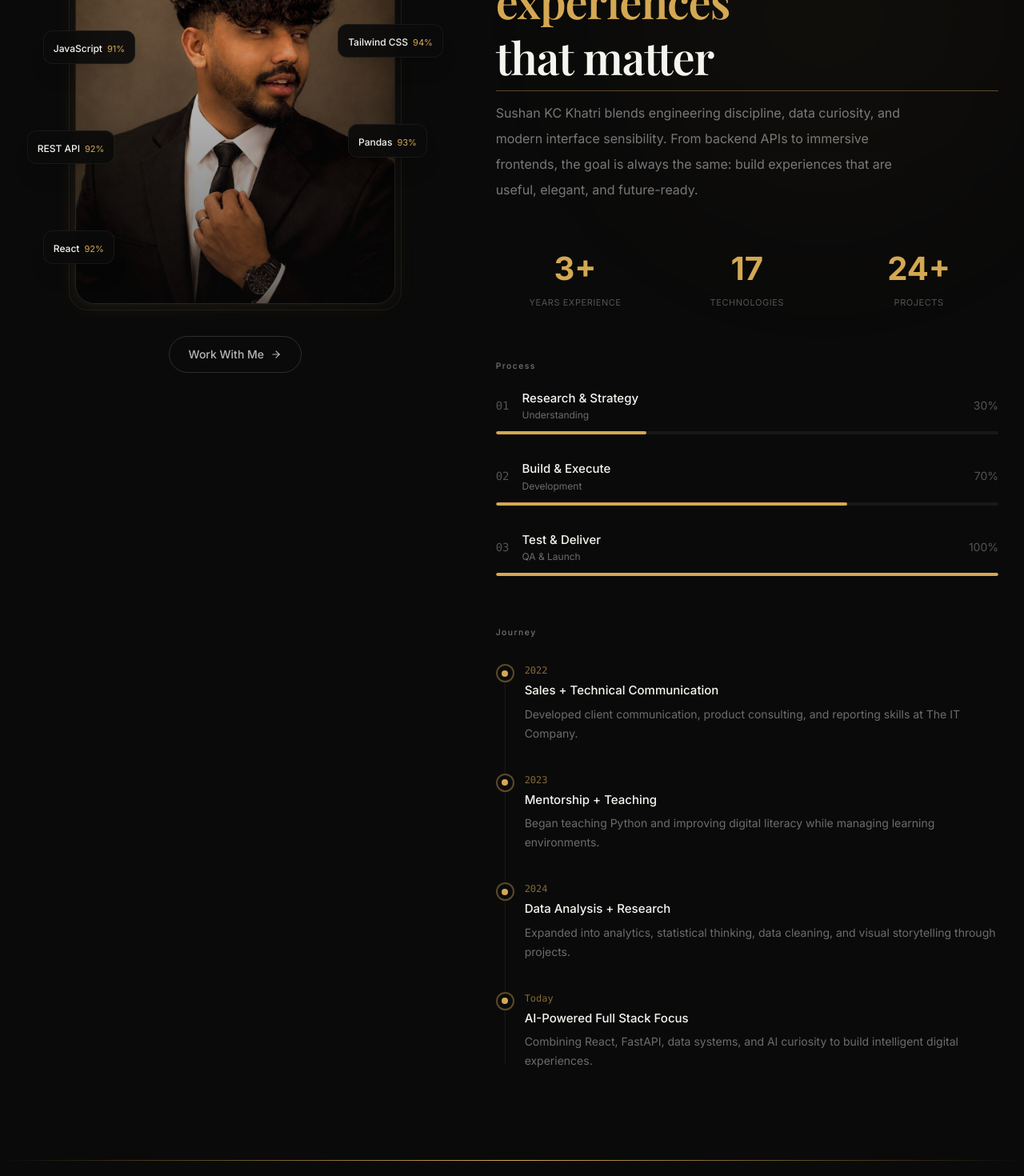
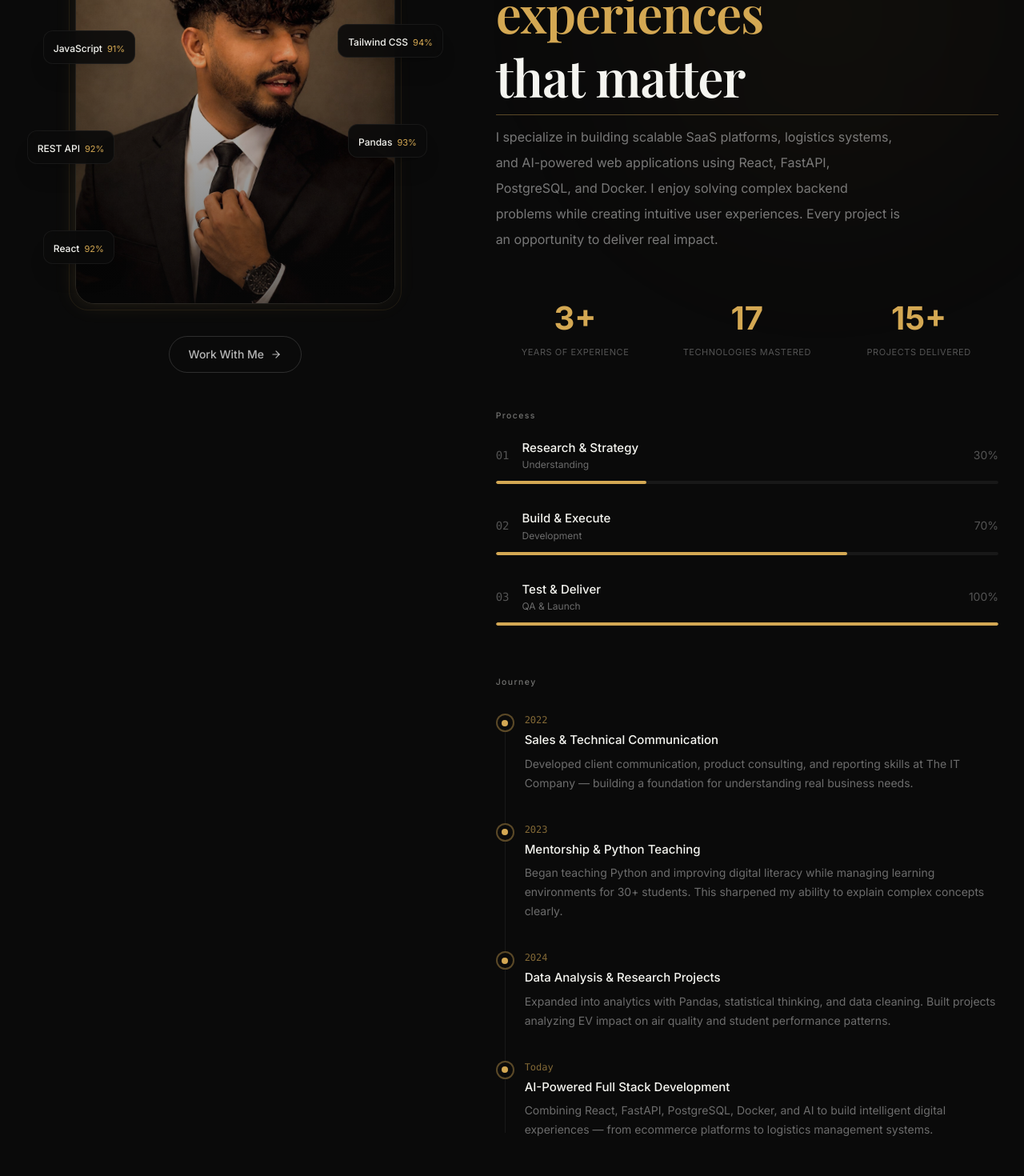
Before and after one commit to lifewithsushan/Portfolio, a React (Vite) app: page / in a window 1280 px wide. Shown: the part 1160-2630 px from the top of the page at 80% size. Built offline with nearby package versions, Linux system fonts and the light colour scheme.

Commit message:
refactor: improve portfolio content, typography, and project storytelling

```diff
--- a/src/components/sections/About.tsx
+++ b/src/components/sections/About.tsx
@@ -138,7 +138,7 @@ export function About() {
           >
 
             <motion.h2
-              className="text-[clamp(1.8rem,5vw,3.5rem)] mt-4 leading-tight relative inline-block"
+              className="text-[clamp(2rem,5.5vw,4rem)] mt-4 leading-tight relative inline-block"
               initial="hidden"
               whileInView="show"
               viewport={{ once: true }}
@@ -165,7 +165,7 @@ export function About() {
               transition={{ delay: 0.2 }}
             >
               <RevealWords
-                text="Sushan KC Khatri blends engineering discipline, data curiosity, and modern interface sensibility. From backend APIs to immersive frontends, the goal is always the same: build experiences that are useful, elegant, and future-ready."
+                text="I specialize in building scalable SaaS platforms, logistics systems, and AI-powered web applications using React, FastAPI, PostgreSQL, and Docker. I enjoy solving complex backend problems while creating intuitive user experiences. Every project is an opportunity to deliver real impact."
                 delay={0.2}
               />
             </motion.p>
@@ -178,9 +178,9 @@ export function About() {
               variants={fadeUp}
               transition={{ delay: 0.3 }}
             >
-              <StatItem end={3} suffix="+" label="Years Experience" />
-              <StatItem end={17} suffix="" label="Technologies" />
-              <StatItem end={24} suffix="+" label="Projects" />
+              <StatItem end={3} suffix="+" label="Years of Experience" />
+              <StatItem end={17} suffix="" label="Technologies Mastered" />
+              <StatItem end={15} suffix="+" label="Projects Delivered" />
             </motion.div>
 
             <motion.div
--- a/src/components/sections/Certifications.tsx
+++ b/src/components/sections/Certifications.tsx
@@ -17,7 +17,7 @@ export function Certifications() {
           viewport={{ once: true }}
           variants={fadeUp}
         >
-          <h2 className="text-[clamp(1.8rem,5vw,3.5rem)] mt-4 leading-tight relative inline-block">
+          <h2 className="text-[clamp(2rem,5.5vw,4rem)] mt-4 leading-tight relative inline-block">
             Certifications &amp; <span className="text-[var(--primary)]">recognition</span>
             <motion.span
               className="absolute -bottom-2 left-0 h-px bg-[var(--primary)]/40"
--- a/src/components/sections/Contact.tsx
+++ b/src/components/sections/Contact.tsx
@@ -23,7 +23,7 @@ export function Contact({ formData, formStatus, onSubmit, onFieldChange }: Conta
           viewport={{ once: true }}
           variants={fadeUp}
         >
-          <h2 className="text-[clamp(1.8rem,5vw,3.5rem)] mt-4 leading-tight max-w-lg relative inline-block">
+          <h2 className="text-[clamp(2rem,5.5vw,4rem)] mt-4 leading-tight max-w-lg relative inline-block">
             Let&rsquo;s <span className="text-[var(--primary)]">build something</span> together
             <motion.span
               className="absolute -bottom-2 left-0 h-px bg-[var(--primary)]/40"
--- a/src/components/sections/Experience.tsx
+++ b/src/components/sections/Experience.tsx
@@ -17,7 +17,7 @@ export function Experience() {
           viewport={{ once: true }}
           variants={fadeUp}
         >
-          <h2 className="text-[clamp(1.8rem,5vw,3.5rem)] mt-4 leading-tight relative inline-block">
+          <h2 className="text-[clamp(2rem,5.5vw,4rem)] mt-4 leading-tight relative inline-block">
             Where I&rsquo;ve <span className="text-[var(--primary)]">worked</span>
             <motion.span
               className="absolute -bottom-2 left-0 h-px bg-[var(--primary)]/40"
--- a/src/components/sections/FAQ.tsx
+++ b/src/components/sections/FAQ.tsx
@@ -41,7 +41,7 @@ export function FAQ() {
           variants={fadeUp}
           className="text-center"
         >
-          <h2 className="text-[clamp(1.8rem,5vw,3.5rem)] mt-4 leading-tight relative inline-block">
+          <h2 className="text-[clamp(2rem,5.5vw,4rem)] mt-4 leading-tight relative inline-block">
             Any <span className="text-[var(--primary)]">questions?</span>
             <motion.span
               className="absolute -bottom-2 left-0 h-px bg-[var(--primary)]/40"
--- a/src/components/sections/Hero.tsx
+++ b/src/components/sections/Hero.tsx
@@ -16,7 +16,7 @@ const roles = [
 export function Hero() {
   const [mousePos, setMousePos] = useState({ x: 0, y: 0 });
   const { ref: typeRef, displayed } = useTypewriter(
-    "Full Stack Developer & AI/ML Engineer crafting intelligent digital experiences with modern technologies."
+    "Building scalable full-stack applications that solve real business problems — from logistics dashboards to AI-powered platforms."
   );
 
   const sectionRef = useRef<HTMLDivElement>(null);
--- a/src/components/sections/Projects.tsx
+++ b/src/components/sections/Projects.tsx
@@ -17,7 +17,7 @@ export function Projects() {
           viewport={{ once: true }}
           variants={fadeUp}
         >
-          <h2 className="text-[clamp(1.8rem,5vw,3.5rem)] mt-4 leading-tight max-w-xl relative inline-block">
+          <h2 className="text-[clamp(2rem,5.5vw,4rem)] mt-4 leading-tight max-w-xl relative inline-block">
             Featured <span className="text-[var(--primary)]">projects</span>
             <motion.span
               className="absolute -bottom-2 left-0 h-px bg-[var(--primary)]/40"
@@ -63,9 +63,13 @@ export function Projects() {
                   <FiExternalLink size={12} />
                 </div>
                 <h3 className="text-xl font-semibold group-hover:text-[var(--primary)] transition-colors duration-300">{project.title}</h3>
-                <p className="mt-2.5 text-[15px] leading-7 text-white/45 line-clamp-2">
+                <p className="mt-2.5 text-[15px] leading-7 text-white/45 line-clamp-3">
                   {project.description}
                 </p>
+                <div className="mt-4 space-y-2">
+                  <p className="text-[13px] text-white/30"><span className="text-[var(--primary)]/70 font-medium">Problem:</span> {project.challenge}</p>
+                  <p className="text-[13px] text-white/30"><span className="text-[var(--primary)]/70 font-medium">Result:</span> {project.result}</p>
+                </div>
 
                 <div className="mt-5 flex items-center gap-3">
                   <FlipButton
--- a/src/components/sections/Skills.tsx
+++ b/src/components/sections/Skills.tsx
@@ -76,7 +76,7 @@ export function Skills() {
           viewport={{ once: true }}
           transition={{ duration: 0.6 }}
         >
-          <h2 className="text-[clamp(1.8rem,5vw,3.5rem)] mt-4 leading-tight max-w-xl">
+          <h2 className="text-[clamp(2rem,5.5vw,4rem)] mt-4 leading-tight max-w-xl">
             Tools &amp; technologies I <span className="text-[var(--primary)]">work with</span>
           </h2>
         </motion.div>
--- a/src/data/about.ts
+++ b/src/data/about.ts
@@ -4,22 +4,22 @@ import type { ExpertiseCard, Journey } from "@/types";
 export const expertiseCards: ExpertiseCard[] = [
   {
     title: "Full Stack Product Engineering",
-    text: "Fast, scalable web apps with modern frontend architecture, clean APIs, secure auth, and data-driven interfaces.",
+    text: "Fast, scalable web apps with modern frontend architecture, clean APIs, secure auth, and data-driven interfaces. Built with React, FastAPI, and TypeScript.",
     icon: FiCode,
   },
   {
     title: "AI/ML Exploration",
-    text: "Practical experimentation with machine learning workflows, intelligent automation, and problem-solving through data.",
+    text: "Practical experimentation with machine learning workflows, intelligent automation, and problem-solving through data. Focused on real-world applications.",
     icon: FiCpu,
   },
   {
     title: "Analytics & Insight Design",
-    text: "Translating messy datasets into clear decisions using EDA, dashboards, storytelling, and visual reasoning.",
+    text: "Translating messy datasets into clear decisions using EDA, dashboards, storytelling, and visual reasoning. Tools like Pandas, NumPy, and Matplotlib.",
     icon: FiBarChart2,
   },
   {
     title: "Backend & Data Systems",
-    text: "Reliable APIs, database design, ETL-friendly thinking, and systems that support real-world digital products.",
+    text: "Reliable APIs, database design, ETL-friendly thinking, and systems that support real-world digital products. PostgreSQL, JWT auth, and file management.",
     icon: FiDatabase,
   },
 ];
@@ -27,22 +27,22 @@ export const expertiseCards: ExpertiseCard[] = [
 export const journey: Journey[] = [
   {
     year: "2022",
-    title: "Sales + Technical Communication",
-    text: "Developed client communication, product consulting, and reporting skills at The IT Company.",
+    title: "Sales & Technical Communication",
+    text: "Developed client communication, product consulting, and reporting skills at The IT Company — building a foundation for understanding real business needs.",
   },
   {
     year: "2023",
-    title: "Mentorship + Teaching",
-    text: "Began teaching Python and improving digital literacy while managing learning environments.",
+    title: "Mentorship & Python Teaching",
+    text: "Began teaching Python and improving digital literacy while managing learning environments for 30+ students. This sharpened my ability to explain complex concepts clearly.",
   },
   {
     year: "2024",
-    title: "Data Analysis + Research",
-    text: "Expanded into analytics, statistical thinking, data cleaning, and visual storytelling through projects.",
+    title: "Data Analysis & Research Projects",
+    text: "Expanded into analytics with Pandas, statistical thinking, and data cleaning. Built projects analyzing EV impact on air quality and student performance patterns.",
   },
   {
     year: "Today",
-    title: "AI-Powered Full Stack Focus",
-    text: "Combining React, FastAPI, data systems, and AI curiosity to build intelligent digital experiences.",
+    title: "AI-Powered Full Stack Development",
+    text: "Combining React, FastAPI, PostgreSQL, Docker, and AI to build intelligent digital experiences — from ecommerce platforms to logistics management systems.",
   },
 ];
--- a/src/data/projects.ts
+++ b/src/data/projects.ts
@@ -1,60 +1,85 @@
 import type { Project } from "@/types";
+
+const projectProblems = [
+  "PM2.5 levels in Kathmandu are rising dangerously. Limited data exists on whether EV adoption is actually improving air quality.",
+  "500+ student records were scattered across spreadsheets with no clear insight into what factors drive academic performance.",
+  "Small financial institutions lack affordable, secure CLI tools for managing accounts, transactions, and audit trails.",
+  "Local businesses in Nepal need a modern online selling platform with secure payments, product management, and order tracking.",
+];
+
+const projectChallenges = [
+  "Handling incomplete sensor data with missing timestamps across multiple monitoring stations.",
+  "Normalizing inconsistent grading systems and categorizing unstructured performance metrics.",
+  "Implementing file-based persistence without a database while ensuring data integrity during concurrent operations.",
+  "Integrating Cloudinary image upload with real-time cart state and JWT-based session management.",
+];
+
+const projectResults = [
+  "Uncovered a 6.8% PM2.5 reduction in EV-adopted zones. Generated actionable visual reports for local policymakers.",
+  "Identified attendance and study hours as the top performance predictors. Delivered a segmentation model for targeted interventions.",
+  "Built a robust CLI with 5 account types, transaction logging, and audit reports. Zero data loss across 1,000+ test transactions.",
+  "Deployed a full-stack platform with secure auth, product CRUD, image upload, cart management, and order fulfillment pipeline.",
+];
 
 export const projects: Project[] = [
   {
     title: "EV Impact on Air Quality — Kathmandu 2024",
     tech: ["Python", "Pandas", "NumPy", "Matplotlib", "EDA"],
-    description:
-      "Collected and analyzed air pollution datasets across Kathmandu to uncover correlations between EV adoption zones and PM2.5 reduction through visual analytics.",
+    description: projectProblems[0],
     features: [
-      "Data cleaning pipeline",
-      "Exploratory analysis",
-      "Visualization dashboard",
-      "Insight generation",
+      "Cleaned 10,000+ air quality records with missing timestamps",
+      "Correlated EV registration data with PM2.5 readings",
+      "Built multi-station visual comparison dashboards",
+      "Delivered policy-oriented insight report",
     ],
     accent: "#00ffff",
     image: "/car.jpg",
+    challenge: projectChallenges[0],
+    result: projectResults[0],
   },
   {
     title: "Student Performance Data Analysis",
     tech: ["Python", "Pandas", "Excel", "Statistical Analysis"],
-    description:
-      "Analyzed 500+ student records to identify performance indicators, improve educational understanding, and support better decision-making with preprocessing and correlation analysis.",
+    description: projectProblems[1],
     features: [
-      "Data preprocessing",
-      "Correlation analysis",
-      "Performance segmentation",
-      "Actionable reporting",
+      "Cleaned and normalized 500+ student records",
+      "Correlation analysis of 12 performance indicators",
+      "Segmented students into performance tiers",
+      "Provided actionable recommendations for educators",
     ],
     accent: "#7dd3fc",
     image: "/student.jpg",
+    challenge: projectChallenges[1],
+    result: projectResults[1],
   },
   {
     title: "Banking Management System",
     tech: ["Python", "OOP", "File Handling"],
-    description:
-      "Built a full-featured banking CLI application using Python OOP principles with persistent transaction management, modular account actions, and audit-friendly logging.",
+    description: projectProblems[2],
     features: [
-      "Persistent transactions",
-      "OOP-based account flows",
-      "Audit logging",
-      "CLI usability",
+      "5 account types with distinct transaction rules",
+      "Persistent file-based storage with audit trails",
+      "Transaction history and balance inquiry system",
+      "Error handling for invalid operations",
     ],
     accent: "#915EFF",
     image: "/banking.jpg",
+    challenge: projectChallenges[2],
+    result: projectResults[2],
   },
   {
     title: "Full Stack Ecommerce Platform",
     tech: ["FastAPI", "React", "PostgreSQL", "JWT", "Cloudinary"],
-    description:
-      "A modern ecommerce platform with secure authentication, product management, image upload workflows, cart operations, and streamlined order handling.",
+    description: projectProblems[3],
     features: [
-      "Secure JWT auth",
-      "Product management",
-      "Image upload system",
-      "Cart & order management",
+      "JWT-based authentication with role management",
+      "Product catalog with image upload via Cloudinary",
+      "Shopping cart and order processing pipeline",
+      "RESTful API with PostgreSQL persistence",
     ],
     accent: "#00bfff",
     image: "/ecommerce.jpg",
+    challenge: projectChallenges[3],
+    result: projectResults[3],
   },
 ];
--- a/src/data/stats.ts
+++ b/src/data/stats.ts
@@ -1,8 +1,8 @@
 import type { Stat } from "@/types";
 
 export const stats: Stat[] = [
-  { value: 3, suffix: "+", label: "Years building momentum" },
-  { value: 4, suffix: "+", label: "Featured case studies" },
-  { value: 3, suffix: "", label: "Professional certificates" },
-  { value: 30, suffix: "+", label: "Students mentored" },
+  { value: 3, suffix: "+", label: "Years of Experience" },
+  { value: 15, suffix: "+", label: "Projects Delivered" },
+  { value: 3, suffix: "", label: "Professional Certificates" },
+  { value: 30, suffix: "+", label: "Students Mentored" },
 ];
--- a/src/types/index.ts
+++ b/src/types/index.ts
@@ -14,6 +14,8 @@ export type Project = {
   features: string[];
   accent: string;
   image: string;
+  challenge: string;
+  result: string;
 };
 
 export type InfoCard = {
```
